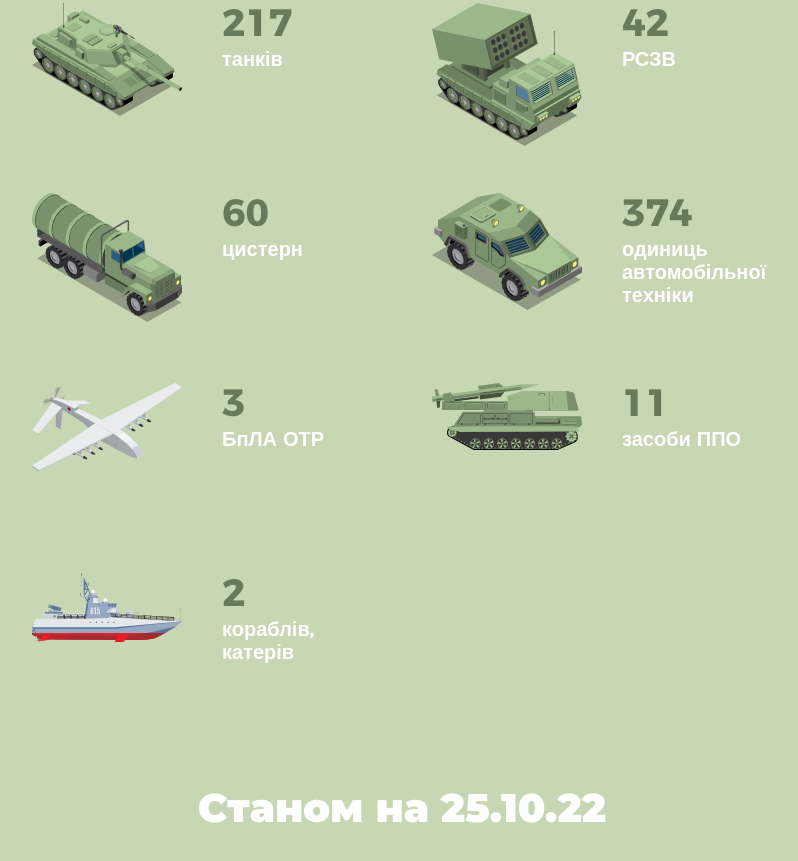
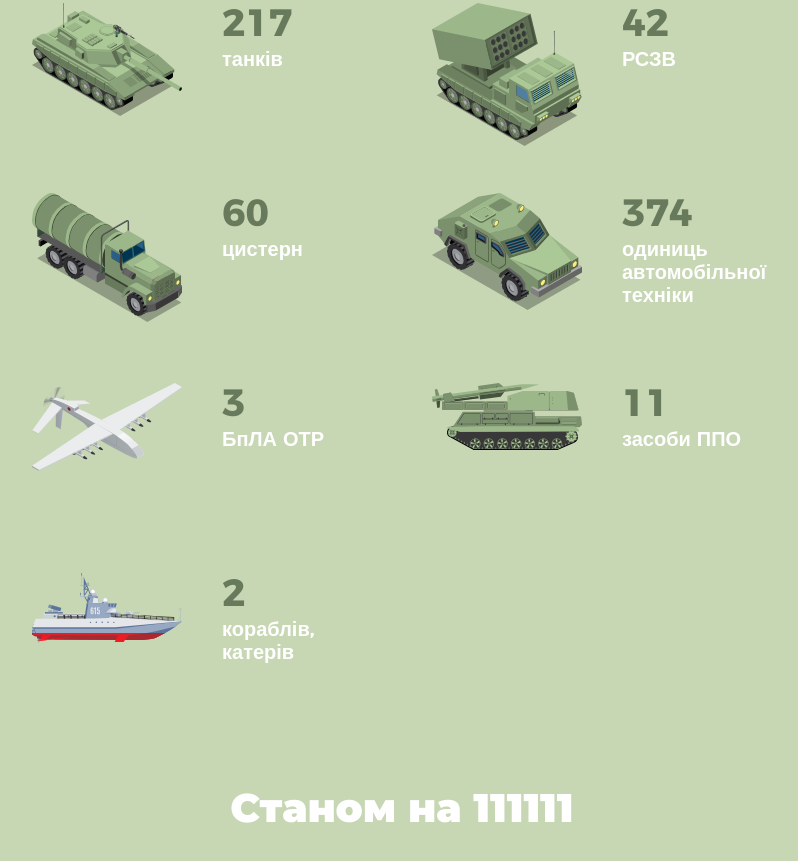
Before and after one commit to Orionkh/test, a plain HTML site: page index.html in a window 1280 px wide. Shown: the part 767-1628 px from the top of the page, without its empty margins (238-1036 px from the left). Drawn offline with Linux system fonts and the light colour scheme.

Commit message:
change 134 string Dev

```diff
--- a/index.html
+++ b/index.html
@@ -131,6 +131,6 @@
           </div>
         </li>
       </ul>
-      <div class="stitistics-date">Станом на 25.10.22</div>
+      <div class="stitistics-date">Станом на 111111</div>
     </main>
   </body>
```
